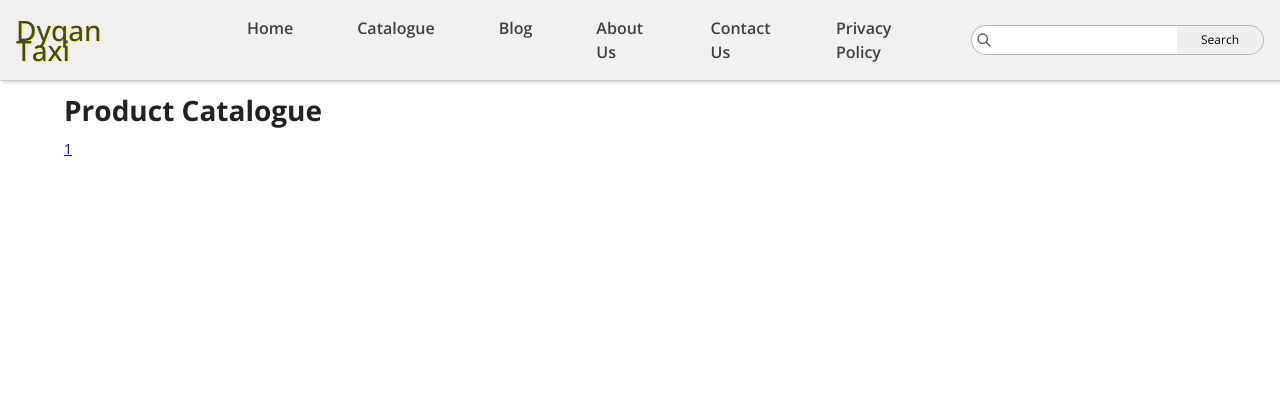
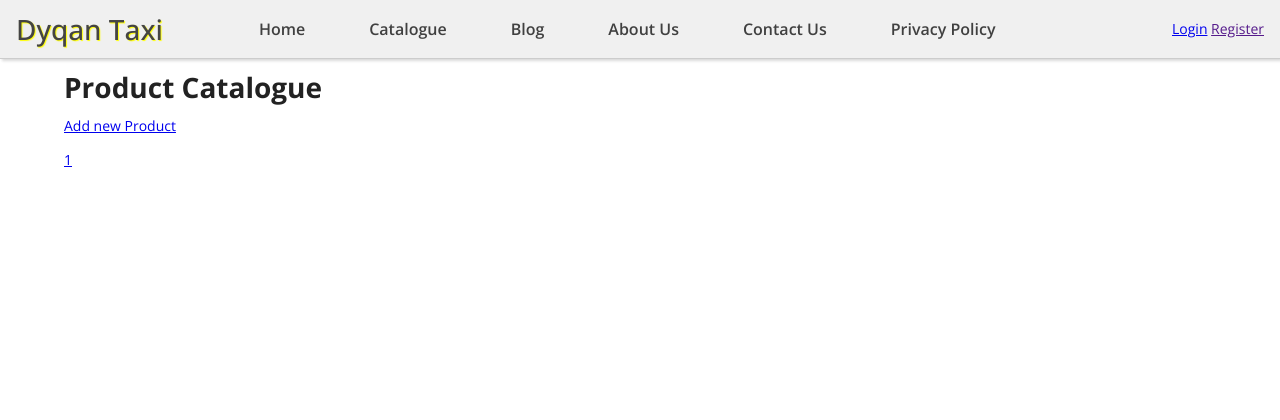
Before and after one commit to gledi/shop, a Django app: page /products/ in a window 1280 px wide. Shown: the top 420 px of the page. Run offline with Django 4.2, Linux system fonts and the light colour scheme; data that the repository does not hold is empty.

Commit message:
Add login/logout

```diff
--- a/products/models.py
+++ b/products/models.py
@@ -1,5 +1,6 @@
 from django.db import models
 from django.utils.text import slugify, Truncator
+from django.conf import settings
 
 
 class Product(models.Model):
@@ -10,6 +11,11 @@
     description = models.TextField(null=True)
     picture = models.ImageField(upload_to="products")
     category = models.ForeignKey("Category", null=True, on_delete=models.SET_NULL)
+    user = models.ForeignKey(
+        settings.AUTH_USER_MODEL,
+        null=True,
+        on_delete=models.SET_NULL,
+    )
 
     class Meta:
         verbose_name = "product"
--- a/products/templates/products/product_list.html
+++ b/products/templates/products/product_list.html
@@ -1,7 +1,10 @@
 {% extends 'base.html' %}
 
 {% block content %}
-<h1>Product Catalogue</h1>
+<div>
+    <h1>Product Catalogue</h1>
+    <a href="{% url 'product_add' %}">Add new Product</a>
+</div>
 <ul>
     {% for cat in categories %}
         <li><a href="">{{ cat.name }}</a></li>
--- a/products/urls.py
+++ b/products/urls.py
@@ -5,6 +5,12 @@
 
 urlpatterns = [
     path("", views.get_products, name="product_list"),
+    path("add/", views.add_product, name="product_add"),
     path("alt/", views.ProductListView.as_view(), name="product_list_alt"),
     path("<int:pk>/", views.get_product_details, name="product_details"),
+    path(
+        "<int:id>/alt/",
+        views.ProductDetailView.as_view(),
+        name="product_details_alt",
+    ),
 ]
--- a/products/views.py
+++ b/products/views.py
@@ -1,9 +1,14 @@
 from django.shortcuts import render, redirect
 from django.core.paginator import Paginator
-from django.views.generic import ListView
+from django.views.generic import ListView, DetailView
+from django.http import HttpRequest
+from django.contrib.auth.decorators import login_required
+from django.contrib.auth.views import redirect_to_login
+from django.contrib.auth import REDIRECT_FIELD_NAME
+from django.urls import reverse
 
 from products.models import Category, Product, Review
-from products.forms import ReviewForm
+from products.forms import ProductForm, ReviewForm
 
 
 class ProductListView(ListView):
@@ -32,10 +37,26 @@
     )
 
 
-def get_product_details(request, pk):
+class ProductDetailView(DetailView):
+    model = Product
+    pk_url_kwarg = "id"
+
+    def get_context_data(self, **kwargs):
+        context = super().get_context_data(**kwargs)
+        context["developer"] = "Gledi"
+        return context
+
+
+def get_product_details(request: HttpRequest, pk):
     product = Product.objects.get(pk=pk)
 
     if request.method == "POST":
+        if not request.user.is_authenticated:
+            return redirect_to_login(
+                request.path,
+                reverse("login"),
+                REDIRECT_FIELD_NAME,
+            )
         form = ReviewForm(request.POST)
         if form.is_valid():
             review = Review(
@@ -59,3 +80,21 @@
             "form": form,
         },
     )
+
+
+@login_required
+def add_product(request: HttpRequest):
+    if request.method == "POST":
+        form = ProductForm(request.POST, request.FILES)
+        if form.is_valid():
+            product = Product(**form.cleaned_data)
+            product.user = request.user
+            product.save()
+            return redirect("product_details", pk=product.pk)
+    else:
+        form = ProductForm()
+    return render(
+        request,
+        "products/product_form.html",
+        context={"form": form},
+    )
--- a/shop/settings.py
+++ b/shop/settings.py
@@ -124,5 +124,7 @@
 
 PAGE_TITLE = "Dyqan Taxi"
 
+LOGIN_REDIRECT_URL = "/"
+LOGOUT_REDIRECT_URL = "/"
 
 INTERNAL_IPS = ["127.0.0.1"]
--- a/shop/urls.py
+++ b/shop/urls.py
@@ -7,6 +7,7 @@
 urlpatterns = [
     path("admin/", admin.site.urls),
     path("", include("pages.urls")),
+    path("accounts/", include("django.contrib.auth.urls")),
     path("products/", include("products.urls")),
     path("posts/", include("blog.urls")),
     path("__debug__/", include("debug_toolbar.urls")),
--- a/templates/base.html
+++ b/templates/base.html
@@ -29,12 +29,21 @@
                 <li><a href="{% url 'page' page_name='privacy-policy' %}">Privacy Policy</a></li>
             </ul>
         </nav>
-        <section class="search-global">
+        <section class="user-info">
+            {% if user.is_authenticated %}
+                <span>Welcome {{ user.get_full_name }}</span>
+                <a href="{% url 'logout' %}">Logout</a>
+            {% else %}
+                <a href="{% url 'login' %}">Login</a>
+                <a href="">Register</a>
+            {% endif %}
+        </section>
+        {% comment %} <section class="search-global">
             <form action="" method="get">
                 <input type="search" name="q">
                 <button type="submit">Search</button>
             </form>
-        </section>
+        </section> {% endcomment %}
     </header>
     <main>
         {% block content %}{% endblock content %}
```
Also changed, not shown: products/forms.py (+17 -0 lines), products/templates/products/product_detail.html (added, +7 -0 lines), products/templates/products/product_form.html (added, +10 -0 lines), templates/registration/login.html (added, +10 -0 lines), products/migrations/0007_product_user.py (added).
